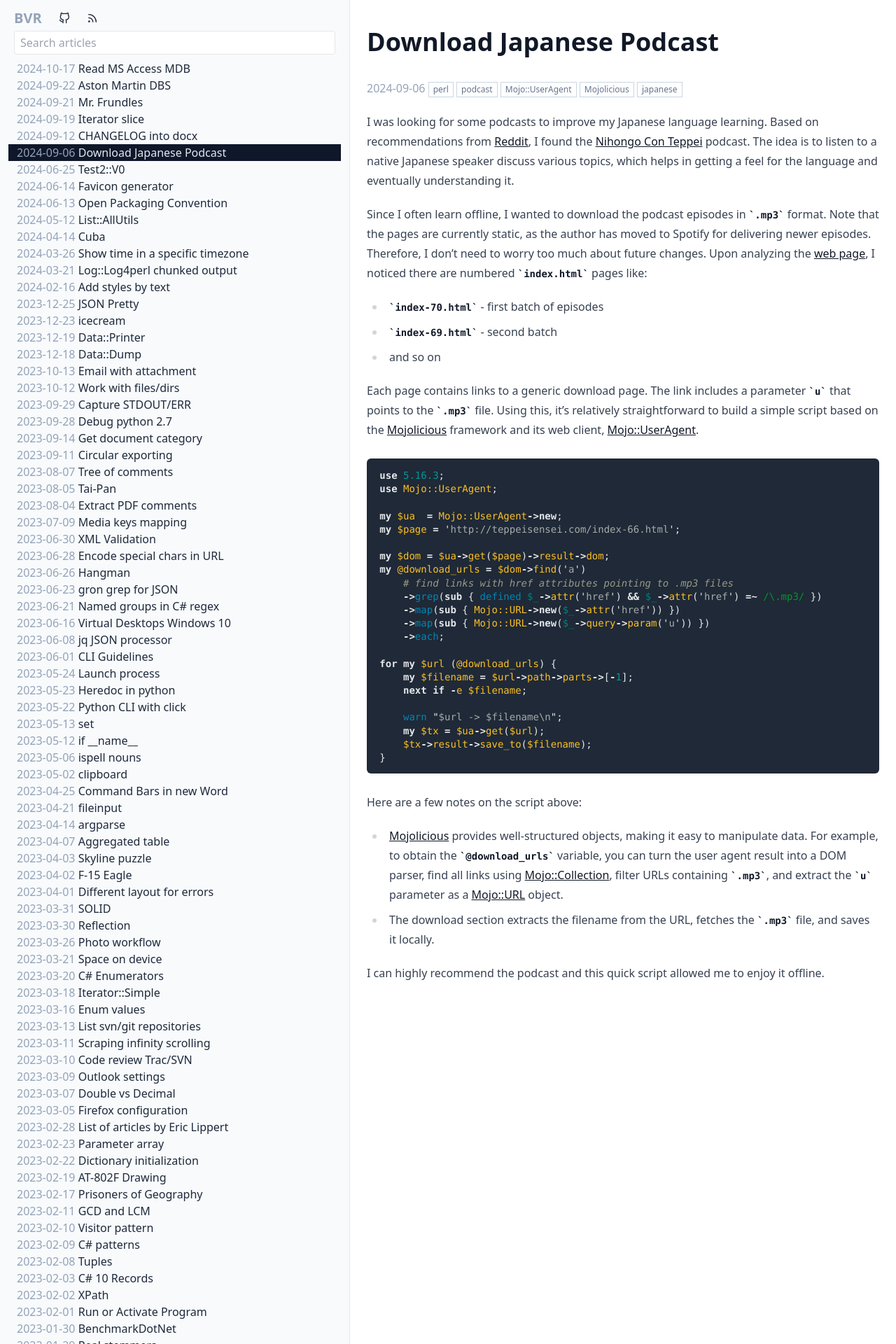
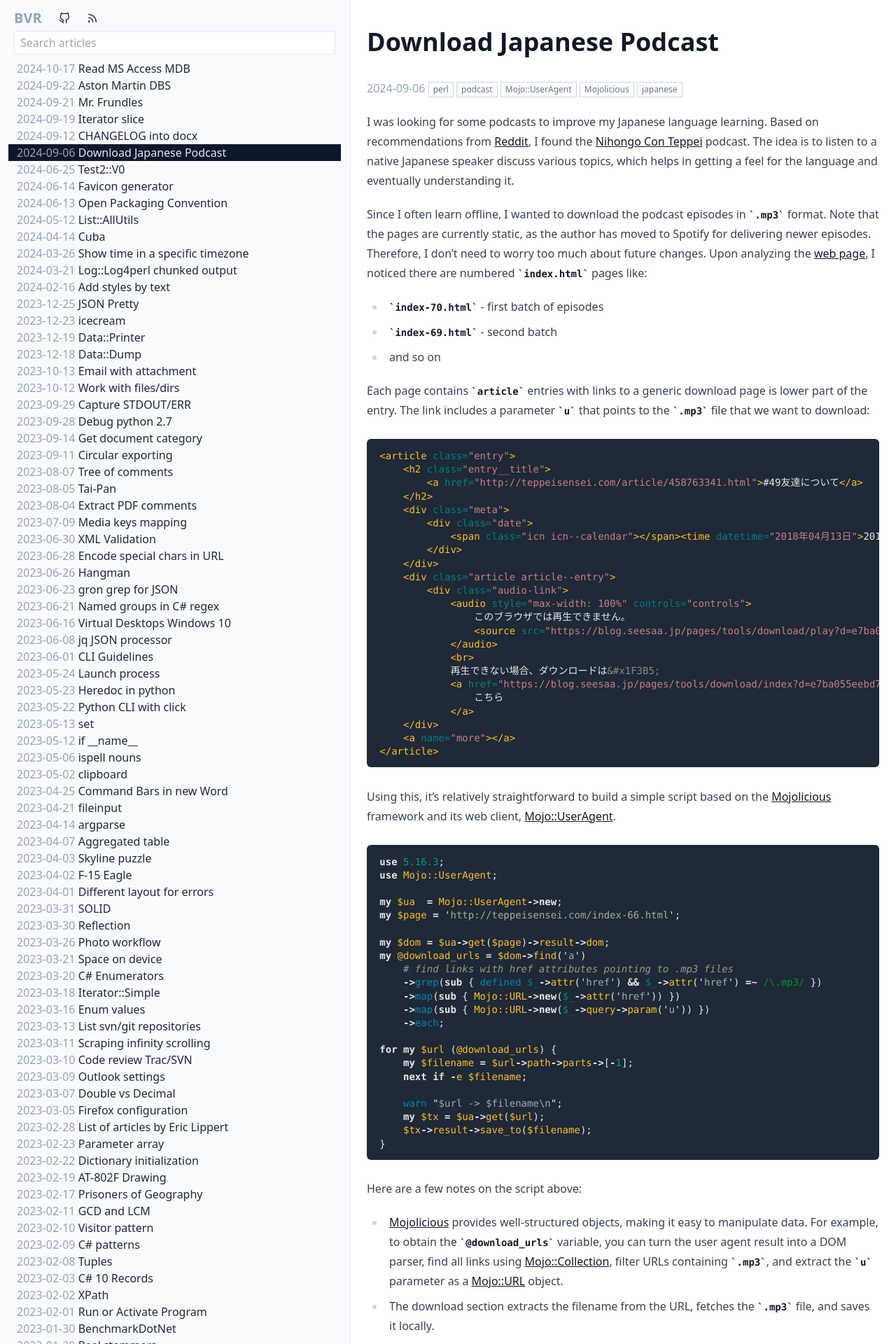
Before and after one commit to bvr/bvr.github.io, a Jekyll site: the page built from _posts/2024-09-06-download-lesson.md, in a window 1280 px wide. Shown: the top 1920 px of the page at 70% size. Built offline with Jekyll 4.4.1, drawn with Linux system fonts in a browser that asks for light colours.

Commit message:
Added example of the HTML entry

````diff
--- a/_posts/2024-09-06-download-lesson.md
+++ b/_posts/2024-09-06-download-lesson.md
@@ -17,7 +17,35 @@ Since I often learn offline, I wanted to download the podcast episodes in `.mp3`
 - `index-69.html` - second batch
 - and so on
 
-Each page contains links to a generic download page. The link includes a parameter `u` that points to the `.mp3` file. Using this, it’s relatively straightforward to build a simple script based on the [Mojolicious][3] framework and its web client, [Mojo::UserAgent][4].
+Each page contains `article` entries with links to a generic download page is lower part of the entry. The link includes a parameter `u` that points to the `.mp3` file that we want to download:
+
+```html
+<article class="entry">
+    <h2 class="entry__title">
+        <a href="http://teppeisensei.com/article/458763341.html">#49友達について</a>
+    </h2>
+    <div class="meta">
+        <div class="date">
+            <span class="icn icn--calendar"></span><time datetime="2018年04月13日">2018年04月13日</time>
+        </div>
+    </div>
+    <div class="article article--entry">
+        <div class="audio-link">
+            <audio style="max-width: 100%" controls="controls">
+                このブラウザでは再生できません。
+                <source src="https://blog.seesaa.jp/pages/tools/download/play?d=e7ba055eebd78bb90650b70a0679c452&u=https://teppeisensei.up.seesaa.net/image/Nihongo20con20Teppei2349.mp3">
+            </audio>
+            <br>
+            再生できない場合、ダウンロードは&#x1F3B5;
+            <a href="https://blog.seesaa.jp/pages/tools/download/index?d=e7ba055eebd78bb90650b70a0679c452&u=https://teppeisensei.up.seesaa.net/image/Nihongo20con20Teppei2349.mp3">
+                こちら
+            </a>
+    </div>
+    <a name="more"></a>
+</article>
+```
+
+Using this, it’s relatively straightforward to build a simple script based on the [Mojolicious][3] framework and its web client, [Mojo::UserAgent][4].
 
 ```perl
 use 5.16.3;
````
Also changed, not shown: script/nihongo.html (added, +23 -0 lines).
